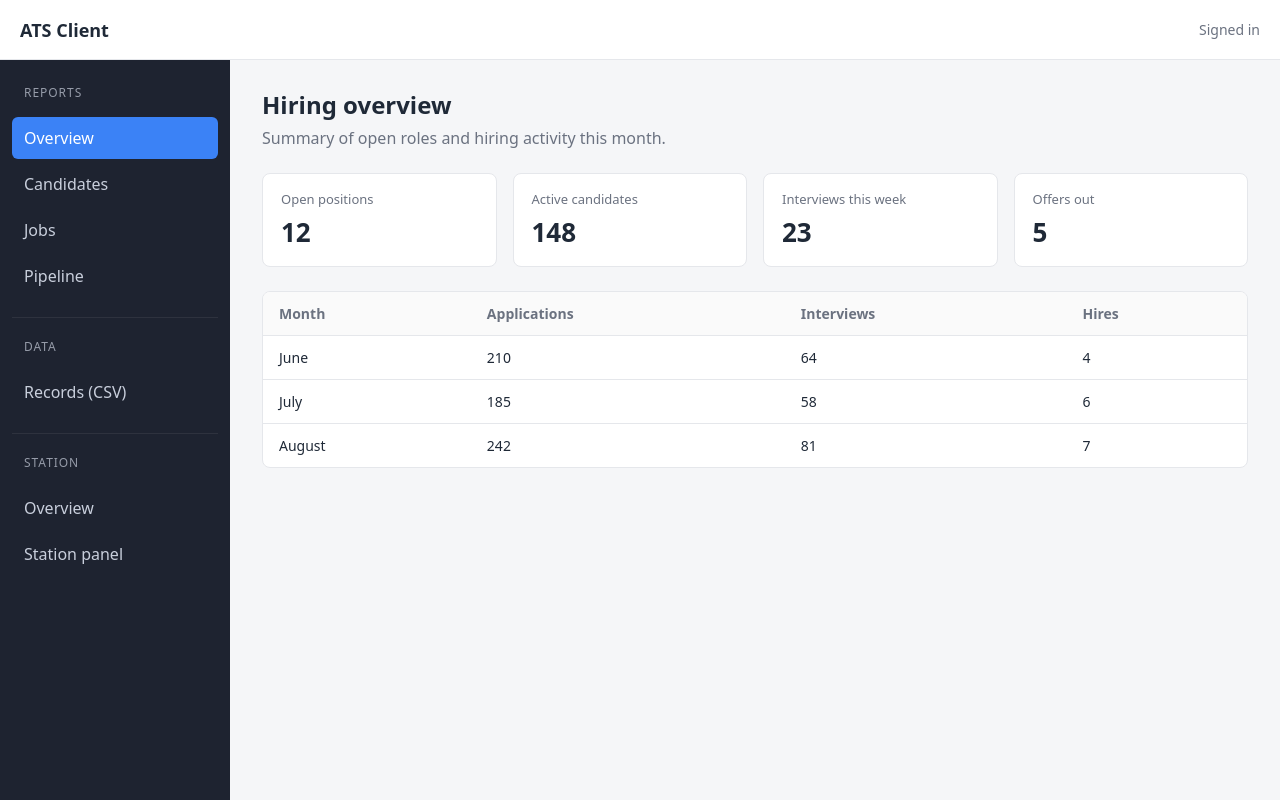
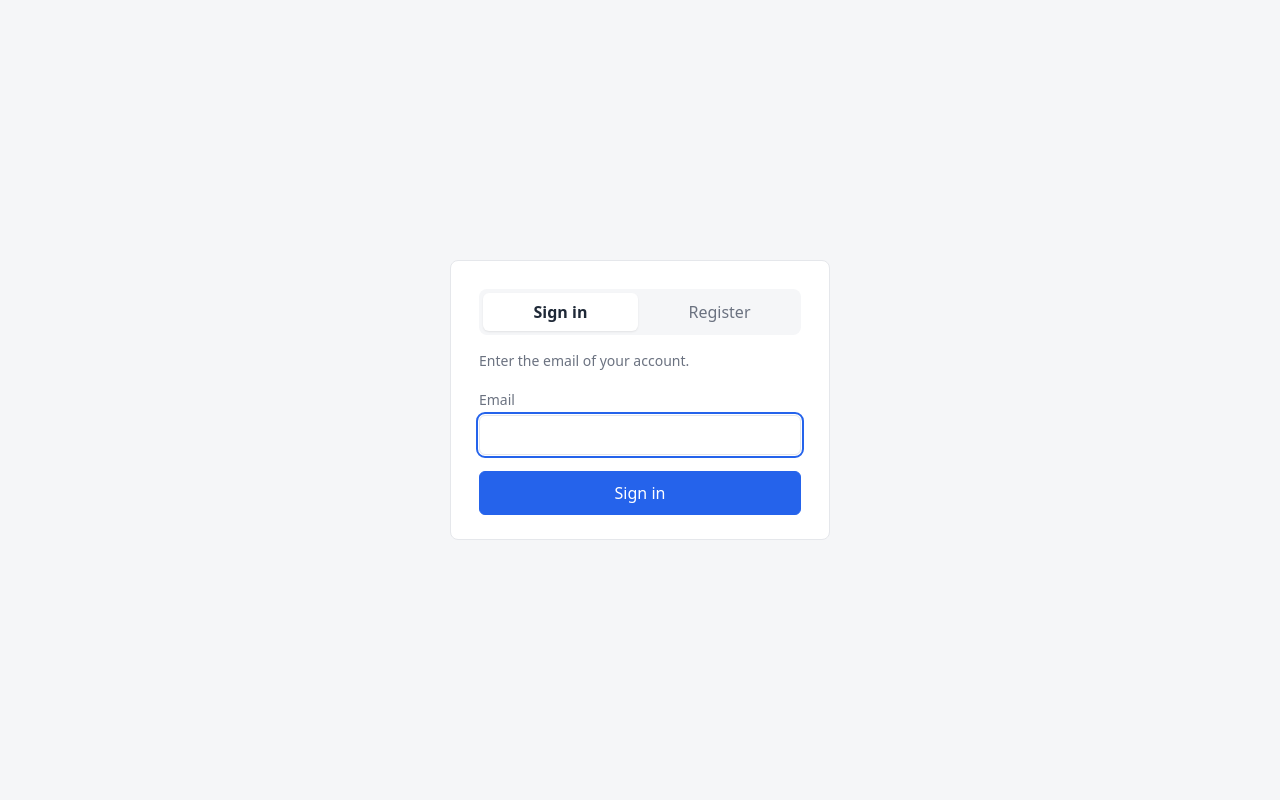
Before and after one commit to alex639hz/ats_client, a React (Vite) app: page / in a window 1280 px wide. Built offline with nearby package versions, Linux system fonts and the light colour scheme.

Commit message:
add user login/register

```diff
--- a/src/App.css
+++ b/src/App.css
@@ -22,8 +22,16 @@
 }
 
 .header-user {
+  display: flex;
+  align-items: center;
+  gap: 12px;
   font-size: 14px;
   color: var(--muted);
+}
+
+.header-signout {
+  padding: 6px 12px;
+  font-size: 13px;
 }
 
 /* Body: sidebar + main */
@@ -283,6 +291,95 @@
   margin: 0;
 }
 
+/* Sign-in page */
+.signin-page {
+  display: flex;
+  align-items: center;
+  justify-content: center;
+  min-height: 100vh;
+  padding: 16px;
+}
+
+.signin-card {
+  width: 100%;
+  max-width: 380px;
+  padding: 28px 28px 24px;
+  background: var(--surface);
+  border: 1px solid var(--border);
+  border-radius: 8px;
+}
+
+.signin-card h1 {
+  font-size: 22px;
+  font-weight: 600;
+}
+
+.signin-tabs {
+  display: flex;
+  gap: 4px;
+  padding: 4px;
+  background: var(--bg);
+  border-radius: 8px;
+}
+
+.signin-tab {
+  flex: 1;
+  padding: 8px 12px;
+  border: none;
+  border-radius: 6px;
+  background: transparent;
+  color: var(--muted);
+  cursor: pointer;
+}
+
+.signin-tab.active {
+  background: var(--surface);
+  color: var(--text);
+  font-weight: 600;
+  box-shadow: 0 1px 2px rgba(0, 0, 0, 0.08);
+}
+
+.signin-tab:focus-visible {
+  outline: 2px solid var(--accent);
+  outline-offset: 2px;
+}
+
+.signin-hint {
+  margin: 16px 0 20px;
+  font-size: 14px;
+  color: var(--muted);
+}
+
+.signin-field {
+  display: flex;
+  flex-direction: column;
+  gap: 6px;
+  margin-bottom: 16px;
+}
+
+.signin-label {
+  font-size: 14px;
+  color: var(--muted);
+}
+
+.input {
+  padding: 8px 12px;
+  border: 1px solid var(--border);
+  border-radius: 6px;
+  background: var(--surface);
+  color: var(--text);
+}
+
+.input:focus-visible {
+  outline: 2px solid var(--accent);
+  outline-offset: 1px;
+}
+
+.signin-submit {
+  width: 100%;
+  padding: 10px 14px;
+}
+
 /* Small screens: sidebar becomes a top strip */
 @media (max-width: 720px) {
   .layout {
--- a/src/App.tsx
+++ b/src/App.tsx
@@ -3,15 +3,22 @@ import Header from './components/Header'
 import Sidebar from './components/Sidebar'
 import ReportPanel from './components/ReportPanel'
 import RecordsPanel from './components/RecordsPanel'
+import SignInPage from './components/SignInPage'
 import StationOverview from './components/StationOverview'
 import StationPanel from './components/StationPanel'
 import { type View } from './data/reports'
 import { stations } from './data/stations'
+import { type User } from './data/users'
 import './App.css'
 
 function App() {
+  const [user, setUser] = useState<User | null>(null)
   const [activeView, setActiveView] = useState<View>('overview')
   const [selectedStationId, setSelectedStationId] = useState(stations[0].id)
+
+  if (!user) {
+    return <SignInPage onSignIn={setUser} />
+  }
 
   function openStation(id: string) {
     setSelectedStationId(id)
@@ -38,7 +45,7 @@ function App() {
 
   return (
     <div className="app">
-      <Header />
+      <Header user={user} onSignOut={() => setUser(null)} />
       <div className="layout">
         <Sidebar active={activeView} onSelect={setActiveView} />
         <main className="main">{renderMain()}</main>
--- a/src/components/Header.tsx
+++ b/src/components/Header.tsx
@@ -1,8 +1,20 @@
-export default function Header() {
+import type { User } from '../data/users'
+
+interface HeaderProps {
+  user: User
+  onSignOut: () => void
+}
+
+export default function Header({ user, onSignOut }: HeaderProps) {
   return (
     <header className="header">
       <div className="header-brand">ATS Client</div>
-      <div className="header-user">Signed in</div>
+      <div className="header-user">
+        <span>{user.name ? `${user.name} (${user.email})` : user.email}</span>
+        <button type="button" className="btn header-signout" onClick={onSignOut}>
+          Sign out
+        </button>
+      </div>
     </header>
   )
 }
--- /dev/null
+++ b/src/components/SignInPage.tsx
@@ -0,0 +1,112 @@
+import { useState, type FormEvent } from 'react'
+import { loginUser, registerUser, type User } from '../data/users'
+
+interface SignInPageProps {
+  onSignIn: (user: User) => void
+}
+
+type Mode = 'login' | 'register'
+
+const EMAIL_PATTERN = /^[^@\s]+@[^@\s]+$/
+
+const modeLabel: Record<Mode, string> = {
+  login: 'Sign in',
+  register: 'Register',
+}
+
+export default function SignInPage({ onSignIn }: SignInPageProps) {
+  const [mode, setMode] = useState<Mode>('login')
+  const [email, setEmail] = useState('')
+  const [name, setName] = useState('')
+  const [pending, setPending] = useState(false)
+  const [error, setError] = useState<string | null>(null)
+
+  function switchMode(next: Mode) {
+    setMode(next)
+    setError(null)
+  }
+
+  async function handleSubmit(e: FormEvent<HTMLFormElement>) {
+    e.preventDefault()
+    const trimmedEmail = email.trim()
+    if (!EMAIL_PATTERN.test(trimmedEmail)) {
+      setError('Enter a valid email address.')
+      return
+    }
+
+    setPending(true)
+    setError(null)
+    try {
+      const user =
+        mode === 'login' ? await loginUser(trimmedEmail) : await registerUser(trimmedEmail, name)
+      onSignIn(user)
+    } catch (err) {
+      setError(err instanceof Error ? err.message : String(err))
+    } finally {
+      setPending(false)
+    }
+  }
+
+  return (
+    <div className="signin-page">
+      <form className="signin-card" onSubmit={handleSubmit} noValidate>
+        <div className="signin-tabs" role="tablist">
+          {(Object.keys(modeLabel) as Mode[]).map((key) => (
+            <button
+              key={key}
+              type="button"
+              role="tab"
+              aria-selected={mode === key}
+              className={`signin-tab${mode === key ? ' active' : ''}`}
+              onClick={() => switchMode(key)}
+            >
+              {modeLabel[key]}
+            </button>
+          ))}
+        </div>
+
+        <p className="signin-hint">
+          {mode === 'login'
+            ? 'Enter the email of your account.'
+            : 'New here? Enter your email to create an account.'}
+        </p>
+
+        <label className="signin-field">
+          <span className="signin-label">Email</span>
+          <input
+            type="email"
+            className="input"
+            autoComplete="email"
+            value={email}
+            onChange={(e) => setEmail(e.target.value)}
+            required
+            autoFocus
+          />
+        </label>
+
+        {mode === 'register' && (
+          <label className="signin-field">
+            <span className="signin-label">Name (optional)</span>
+            <input
+              type="text"
+              className="input"
+              autoComplete="name"
+              value={name}
+              onChange={(e) => setName(e.target.value)}
+            />
+          </label>
+        )}
+
+        {error && (
+          <div className="error" role="alert">
+            {error}
+          </div>
+        )}
+
+        <button type="submit" className="btn btn-primary signin-submit" disabled={pending}>
+          {pending ? 'Please wait…' : modeLabel[mode]}
+        </button>
+      </form>
+    </div>
+  )
+}
--- /dev/null
+++ b/src/data/users.ts
@@ -0,0 +1,62 @@
+// Calls to the user API (ats_framework: ats_engine/server/user_api.py, routes under /users).
+// The browser hits /framework/users/*, which the Vite dev server proxies to FRAMEWORK_URL.
+
+export interface User {
+  email: string
+  name: string | null
+  role: string | null
+  created_at: string
+  updated_at: string
+}
+
+async function userRequest(method: 'GET' | 'POST', path: string, body?: unknown): Promise<Response> {
+  try {
+    return await fetch(`/framework/users${path}`, {
+      method,
+      headers: body === undefined ? undefined : { 'Content-Type': 'application/json' },
+      body: body === undefined ? undefined : JSON.stringify(body),
+    })
+  } catch {
+    throw new Error('Could not reach the user API. Is the framework server running?')
+  }
+}
+
+async function errorDetail(res: Response): Promise<string> {
+  const text = await res.text()
+  try {
+    const body = JSON.parse(text) as { detail?: unknown }
+    if (typeof body.detail === 'string') return body.detail
+    if (Array.isArray(body.detail)) return 'Invalid input. Check the email address.'
+  } catch {
+    // non-JSON response; fall through
+  }
+  return text || `HTTP ${res.status}`
+}
+
+// Login: looks up an existing user with GET /users/{email}.
+export async function loginUser(email: string): Promise<User> {
+  const res = await userRequest('GET', `/${encodeURIComponent(email.trim().toLowerCase())}`)
+  if (res.status === 404) {
+    throw new Error('No account found for this email. Register first.')
+  }
+  if (!res.ok) {
+    throw new Error(await errorDetail(res))
+  }
+  return (await res.json()) as User
+}
+
+// Register: creates the user with POST /users.
+export async function registerUser(email: string, name?: string): Promise<User> {
+  const trimmedName = name?.trim()
+  const res = await userRequest('POST', '', {
+    email,
+    ...(trimmedName ? { name: trimmedName } : {}),
+  })
+  if (res.status === 409) {
+    throw new Error('An account already exists for this email. Sign in instead.')
+  }
+  if (!res.ok) {
+    throw new Error(await errorDetail(res))
+  }
+  return (await res.json()) as User
+}
```
